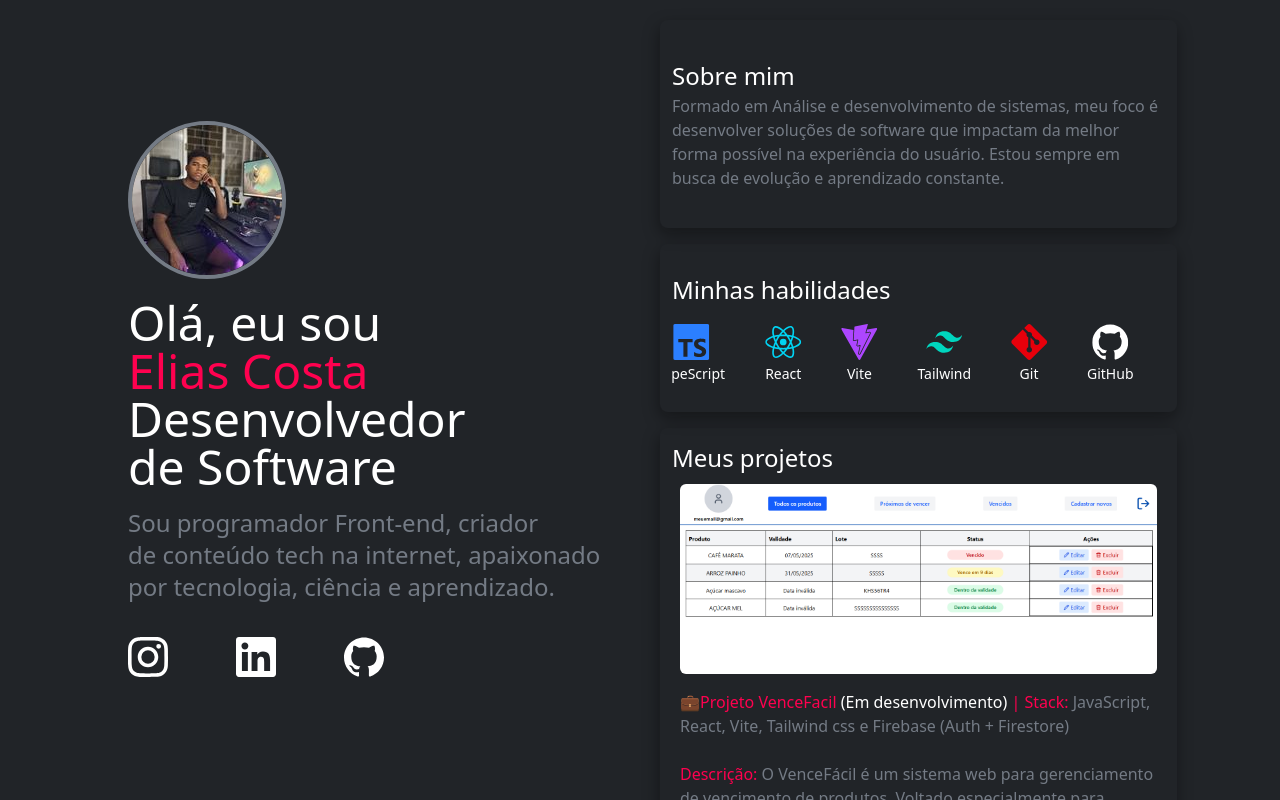
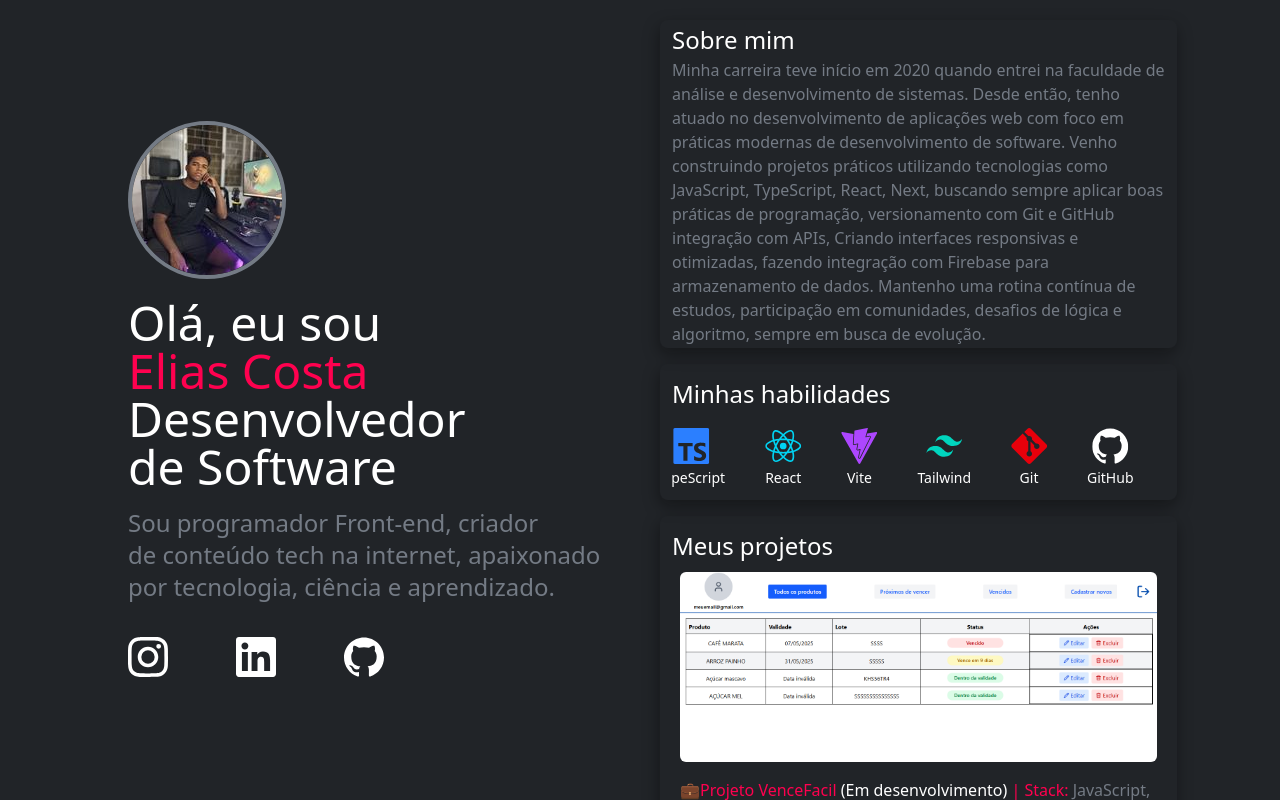
Before and after one commit to eliasjrdev/portfolioeliasjr.dev, a React (Vite) app: page / in a window 1280 px wide. Built offline with nearby package versions, Linux system fonts and the light colour scheme; a web font is replaced by a local one.

Commit message:
atualizando texto do sobre mim

```diff
--- a/src/pages/Home.jsx
+++ b/src/pages/Home.jsx
@@ -30,19 +30,26 @@ function Home() {
                     </div>
                 </header>
             </div>
-            <div className="lg:w-1/2 lg:p-0 lg:pt-5 h-screen overflow-y-auto p-6 flex flex-col items-center">
+            <div className="lg:w-1/2 lg:p-0 lg:pt-5 lg:h-screen lg:overflow-y-auto p-6 flex flex-col items-center">
                 <main className='lg:pl-5 lg:w-full lg:items-start flex flex-col items-center '>
                     <div className='lg:w-5/6 flex flex-col gap-4 '>
-                        <div className='lg:w-full lg:flex lg:flex-col lg:justify-center h-52 w-90 shadow-[-1px_6px_16px_0px_rgba(5,_5,_5,_0.4)] p-3 rounded-lg'>
+                        <div className='lg:w-full lg:flex lg:flex-col lg:justify-center lg:h-82 h-full w-90 shadow-[-1px_6px_16px_0px_rgba(5,_5,_5,_0.4)] p-3 rounded-lg'>
                             <h2 className='text-white text-[24px]'>Sobre mim</h2>
                             <p className='text-[#747B85]'>
-                                Formado em Análise e desenvolvimento de sistemas,
-                                meu foco é desenvolver soluções de software que impactam da melhor forma
-                                possível na experiência do usuário.
-                                Estou sempre em busca de evolução e aprendizado constante.
+                                Minha carreira teve início em 2020 quando entrei na faculdade
+                                de análise e desenvolvimento de sistemas.
+                                Desde então, tenho atuado no desenvolvimento de aplicações web com foco em práticas modernas
+                                de desenvolvimento de software. Venho construindo projetos práticos utilizando
+                                tecnologias como  JavaScript, TypeScript, React, Next,
+                                buscando sempre aplicar boas práticas de programação,
+                                versionamento com Git e GitHub integração com APIs, Criando interfaces
+                                responsivas e otimizadas, fazendo integração com Firebase
+                                para armazenamento de dados.
+                                Mantenho uma rotina contínua  de estudos,
+                                participação em comunidades, desafios de lógica e algoritmo, sempre em busca de evolução.
                             </p>
                         </div>
-                        <div className='lg:w-full flex flex-col justify-center h-42 w-90 shadow-[-1px_6px_16px_0px_rgba(5,_5,_5,_0.4)] p-3 rounded-lg overflow-hidden'>
+                        <div className='lg:w-full flex flex-col justify-center h-full w-90 shadow-[-1px_6px_16px_0px_rgba(5,_5,_5,_0.4)] p-3 rounded-lg overflow-hidden'>
                             <h2 className='text-white text-[24px] mb-4'>Minhas habilidades</h2>
                             <div className="relative w-full overflow-hidden group cursor-pointer">
                                 <div className="flex animate-slide gap-10 w-max">
@@ -117,11 +124,11 @@ function Home() {
                                     - Código limpo, modular e de fácil manutenção.
                                 </p>
                             </div>
-                            <a href="https://vencefacil.web.app/"><Button text="Acesse a versão atual" className="w-[200px] lg:w-1/2"  /></a>
+                            <a href="https://vencefacil.web.app/"><Button text="Acesse a versão atual" className="w-[200px] lg:w-1/2" /></a>
                         </div>
                     </div>
                     <div className='font-medium h-25 lg:h-20 flex flex-col lg:flex-row w-90 lg:lg:w-5/6 items-center justify-between lg:justify-evenly mt-5 lg:mt-0'>
-                        <a href="https://drive.google.com/file/d/1eP-95pOtEvI9e9D72fqi435g1odLpzYk/view?usp=sharing" target="_blank" rel="noopener noreferrer" className="w-full"><Button text="Veja meu curriculo"/></a>
+                        <a href="https://drive.google.com/file/d/1eP-95pOtEvI9e9D72fqi435g1odLpzYk/view?usp=sharing" target="_blank" rel="noopener noreferrer" className="w-full"><Button text="Veja meu curriculo" /></a>
                         <Button
                             onClick={() => setIsModalOpen(true)}
                             text="Entre em contato comigo"
@@ -131,8 +138,7 @@ function Home() {
                         <h2 className="text-white text-2xl mb-4">Entre em contato</h2>
                         <ContactForm />
                     </Modal>
-                    <footer className='flex flex-col items-center block lg:hidden'>
-
+                    <footer className='items-center block lg:hidden mt-5'>
                         <span className='text-white p-3 target="_blank" rel="noopener noreferrer"'>&copy; {new Date().getFullYear()} Eliasjr.dev</span>
                     </footer>
                 </main>
```
